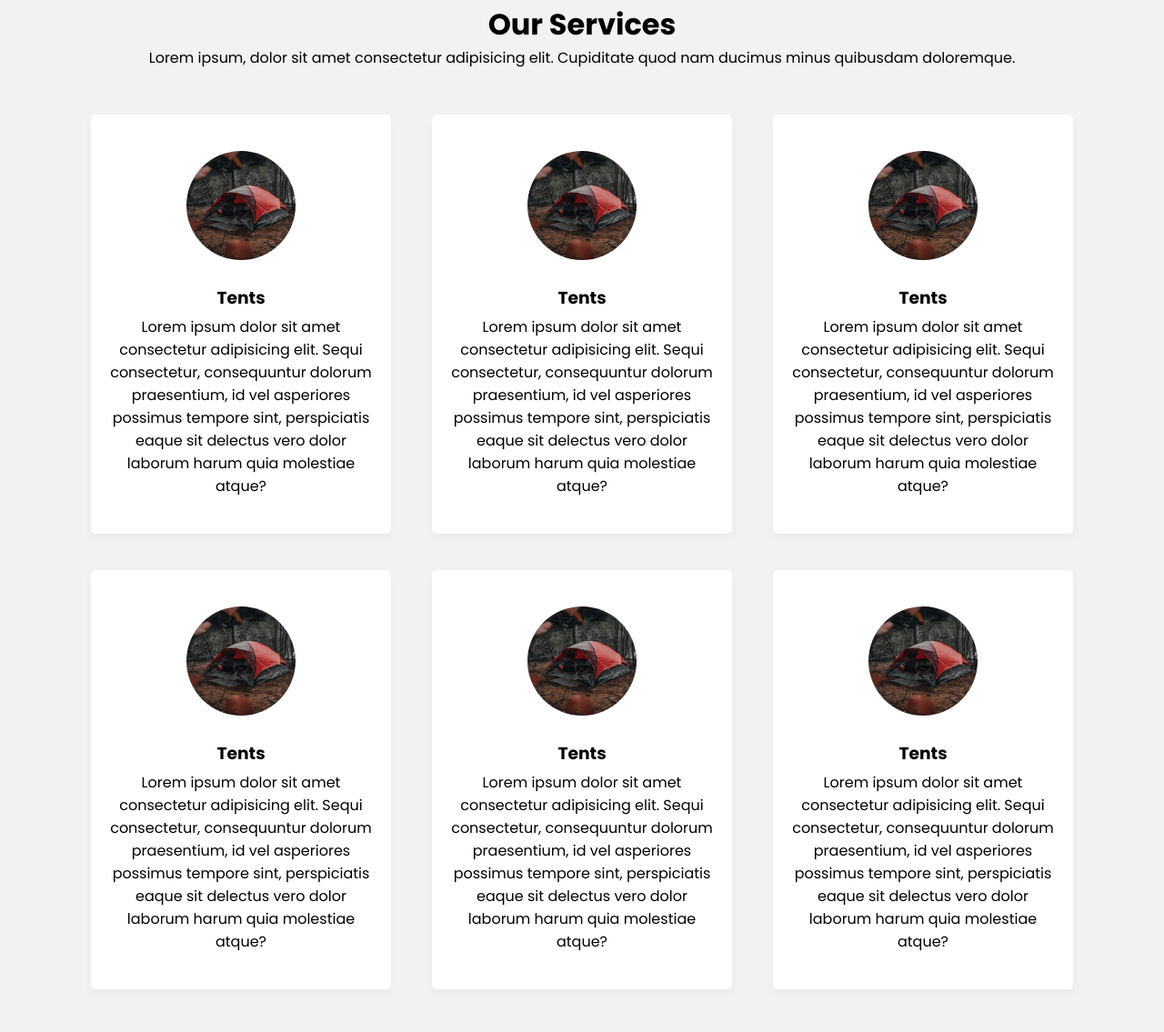
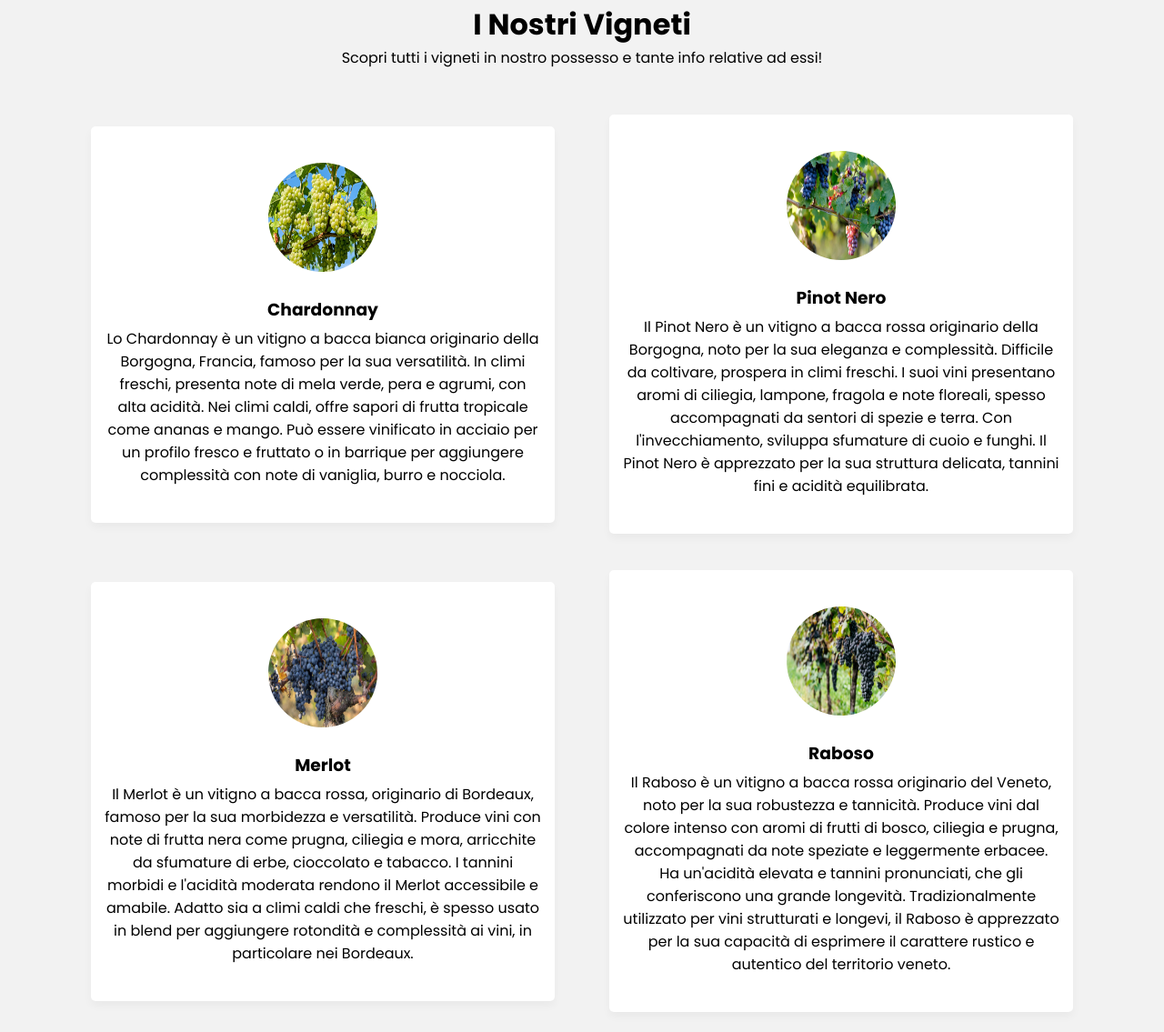
Before and after one commit to EmanueleManno/00Esempio-Primo-Sito, a plain HTML site: page index.html in a window 1280 px wide. Shown: the part 877-2012 px from the top of the page at 91% size. Drawn offline with Linux system fonts and the light colour scheme.

Commit message:
Sezione Vigneti

```diff
--- a/index.html
+++ b/index.html
@@ -40,99 +40,102 @@
         <!--Links di navigazione-->
         <ul class="nav-links flex">
           <li><a href="#home">Home</a></li>
-          <li><a href="#services">Services</a></li>
-          <li><a href="#portfolio">Portfolio</a></li>
-          <li><a href="#about">About Us</a></li>
-          <li><a href="#contact">Contact Us</a></li>
+          <li><a href="#services">Vigneti</a></li>
+          <li><a href="#portfolio">Foto</a></li>
+          <li><a href="#about">Su Di Noi</a></li>
+          <li><a href="#contact">Contattaci</a></li>
         </ul>
       </nav>
     </header>
 
     <!--Sezione Home-->
     <section class="homepage" id="home">
+      <!--Contenuto-->
       <div class="content flex">
+        <!--Testo-->
         <div class="text">
-          <h1>Le Nostre Vigne</h1>
+          <h1>Bernavineyard</h1>
           <p>
             Scopri le nostre vigne situate a Bernareggio e a Cernusco
             Lombardone, i vini che facciamo, chi siamo, la nostra storia e molto
-            altro!
+            altro ancora!
           </p>
         </div>
         <!--Rimando ai nostri servizi-->
-        <a href="#services">Our Services</a>
+        <a href="#services">Scopri i Vigneti</a>
       </div>
     </section>
 
     <!--Sezione-->
     <section class="services" id="services">
+      <!--Contenitore-->
       <div class="container">
+        <!--Titolo di sezione-->
         <div class="section-title">
-          <h2>Our Services</h2>
+          <h2>I Nostri Vigneti</h2>
           <p>
-            Lorem ipsum, dolor sit amet consectetur adipisicing elit. Cupiditate
-            quod nam ducimus minus quibusdam doloremque.
+            Scopri tutti i vigneti in nostro possesso e tante info relative ad
+            essi!
           </p>
         </div>
+        <!--Spazio relativo alle cards-->
         <ul class="cards flex">
+          <!--Chardonnay-->
           <li class="card">
-            <img src="img/tents.jpg" alt="serviceImg" />
-            <h3>Tents</h3>
+            <img src="img/chardonnay.jpg" alt="serviceImg" />
+            <h3>Chardonnay</h3>
             <p>
-              Lorem ipsum dolor sit amet consectetur adipisicing elit. Sequi
-              consectetur, consequuntur dolorum praesentium, id vel asperiores
-              possimus tempore sint, perspiciatis eaque sit delectus vero dolor
-              laborum harum quia molestiae atque?
+              Lo Chardonnay è un vitigno a bacca bianca originario della
+              Borgogna, Francia, famoso per la sua versatilità. In climi
+              freschi, presenta note di mela verde, pera e agrumi, con alta
+              acidità. Nei climi caldi, offre sapori di frutta tropicale come
+              ananas e mango. Può essere vinificato in acciaio per un profilo
+              fresco e fruttato o in barrique per aggiungere complessità con
+              note di vaniglia, burro e nocciola.
             </p>
           </li>
+          <!--Pinot Nero-->
           <li class="card">
-            <img src="img/tents.jpg" alt="serviceImg" />
-            <h3>Tents</h3>
+            <img src="img/pinot-nero.jpg" alt="serviceImg" />
+            <h3>Pinot Nero</h3>
             <p>
-              Lorem ipsum dolor sit amet consectetur adipisicing elit. Sequi
-              consectetur, consequuntur dolorum praesentium, id vel asperiores
-              possimus tempore sint, perspiciatis eaque sit delectus vero dolor
-              laborum harum quia molestiae atque?
+              Il Pinot Nero è un vitigno a bacca rossa originario della
+              Borgogna, noto per la sua eleganza e complessità. Difficile da
+              coltivare, prospera in climi freschi. I suoi vini presentano aromi
+              di ciliegia, lampone, fragola e note floreali, spesso accompagnati
+              da sentori di spezie e terra. Con l'invecchiamento, sviluppa
+              sfumature di cuoio e funghi. Il Pinot Nero è apprezzato per la sua
+              struttura delicata, tannini fini e acidità equilibrata.
             </p>
           </li>
+          <!--Merlot-->
           <li class="card">
-            <img src="img/tents.jpg" alt="serviceImg" />
-            <h3>Tents</h3>
+            <img src="img/merlot.jpg" alt="serviceImg" />
+            <h3>Merlot</h3>
             <p>
-              Lorem ipsum dolor sit amet consectetur adipisicing elit. Sequi
-              consectetur, consequuntur dolorum praesentium, id vel asperiores
-              possimus tempore sint, perspiciatis eaque sit delectus vero dolor
-              laborum harum quia molestiae atque?
+              Il Merlot è un vitigno a bacca rossa, originario di Bordeaux,
+              famoso per la sua morbidezza e versatilità. Produce vini con note
+              di frutta nera come prugna, ciliegia e mora, arricchite da
+              sfumature di erbe, cioccolato e tabacco. I tannini morbidi e
+              l'acidità moderata rendono il Merlot accessibile e amabile. Adatto
+              sia a climi caldi che freschi, è spesso usato in blend per
+              aggiungere rotondità e complessità ai vini, in particolare nei
+              Bordeaux.
             </p>
           </li>
+          <!--Raboso-->
           <li class="card">
-            <img src="img/tents.jpg" alt="serviceImg" />
-            <h3>Tents</h3>
+            <img src="img/raboso.jpg" alt="serviceImg" />
+            <h3>Raboso</h3>
             <p>
-              Lorem ipsum dolor sit amet consectetur adipisicing elit. Sequi
-              consectetur, consequuntur dolorum praesentium, id vel asperiores
-              possimus tempore sint, perspiciatis eaque sit delectus vero dolor
-              laborum harum quia molestiae atque?
-            </p>
-          </li>
-          <li class="card">
-            <img src="img/tents.jpg" alt="serviceImg" />
-            <h3>Tents</h3>
-            <p>
-              Lorem ipsum dolor sit amet consectetur adipisicing elit. Sequi
-              consectetur, consequuntur dolorum praesentium, id vel asperiores
-              possimus tempore sint, perspiciatis eaque sit delectus vero dolor
-              laborum harum quia molestiae atque?
-            </p>
-          </li>
-          <li class="card">
-            <img src="img/tents.jpg" alt="serviceImg" />
-            <h3>Tents</h3>
-            <p>
-              Lorem ipsum dolor sit amet consectetur adipisicing elit. Sequi
-              consectetur, consequuntur dolorum praesentium, id vel asperiores
-              possimus tempore sint, perspiciatis eaque sit delectus vero dolor
-              laborum harum quia molestiae atque?
+              Il Raboso è un vitigno a bacca rossa originario del Veneto, noto
+              per la sua robustezza e tannicità. Produce vini dal colore intenso
+              con aromi di frutti di bosco, ciliegia e prugna, accompagnati da
+              note speziate e leggermente erbacee. Ha un'acidità elevata e
+              tannini pronunciati, che gli conferiscono una grande longevità.
+              Tradizionalmente utilizzato per vini strutturati e longevi, il
+              Raboso è apprezzato per la sua capacità di esprimere il carattere
+              rustico e autentico del territorio veneto.
             </p>
           </li>
         </ul>
@@ -141,6 +144,7 @@
 
     <!--Sezione-->
     <section class="portfolio" id="portfolio">
+      <!--Contenitore-->
       <div class="container">
         <div class="section-title">
           <h2>Portfolio</h2>
--- a/style.css
+++ b/style.css
@@ -74,7 +74,7 @@ header {
     position: relative;
     height: 100vh;
     width: 100%;
-    background: url(img/home-bg.jpg);
+    background: url(img/background-index.jpeg);
     background-position: center;
     background-size: cover;
 }
@@ -156,7 +156,7 @@ section .cards {
 
 /*Card di sezione*/
 section .card {
-    width: calc(100% / 3 - 30px);
+    width: calc(100% / 2 - 30px);
     text-align: center;
     list-style: none;
     background-color: #fff;
```
Also changed, not shown: appunti.txt, img/background-index.jpeg (added), img/chardonnay.jpg (added), img/merlot.jpg (added), img/pinot-nero.jpg (added), img/raboso.jpg (added).
